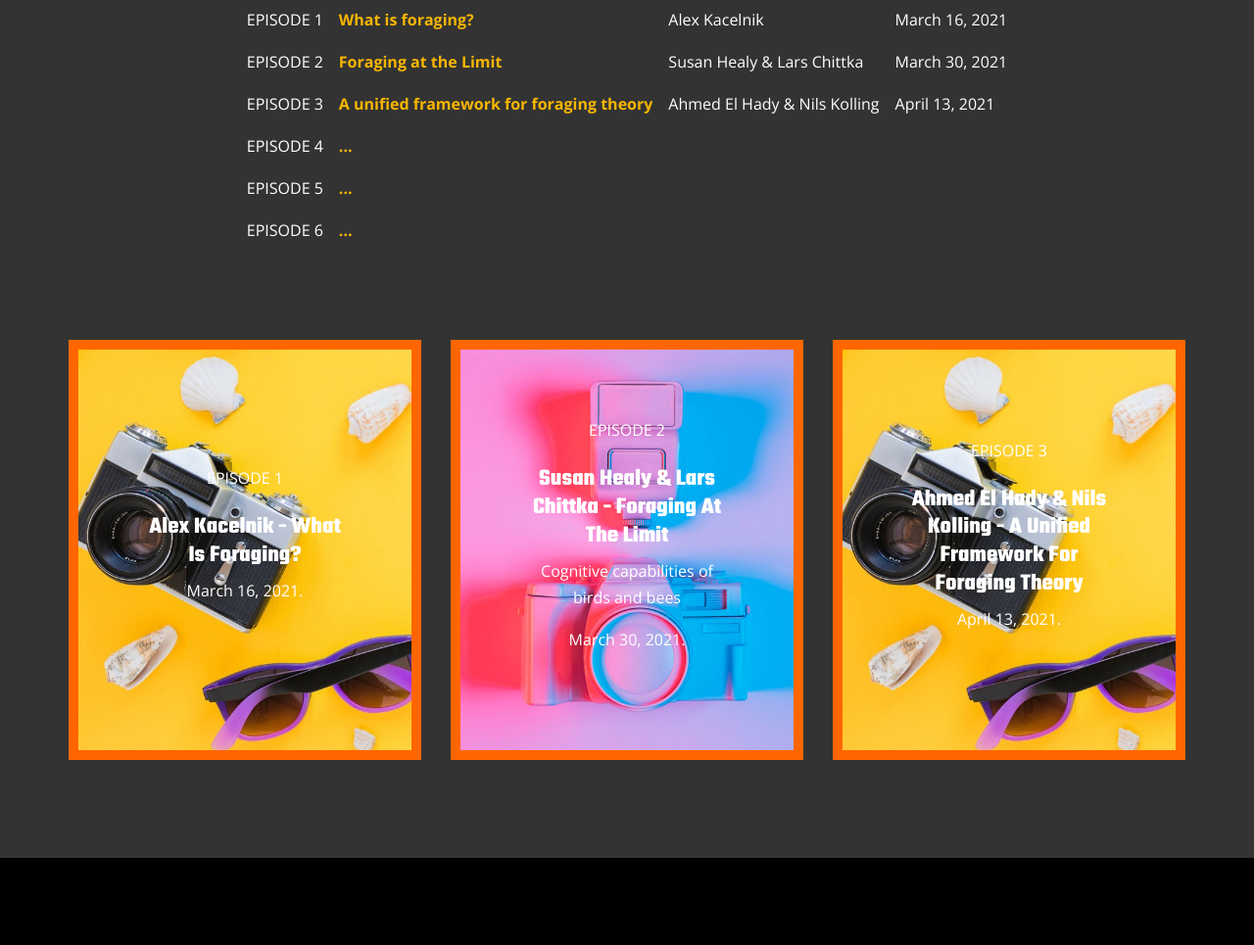
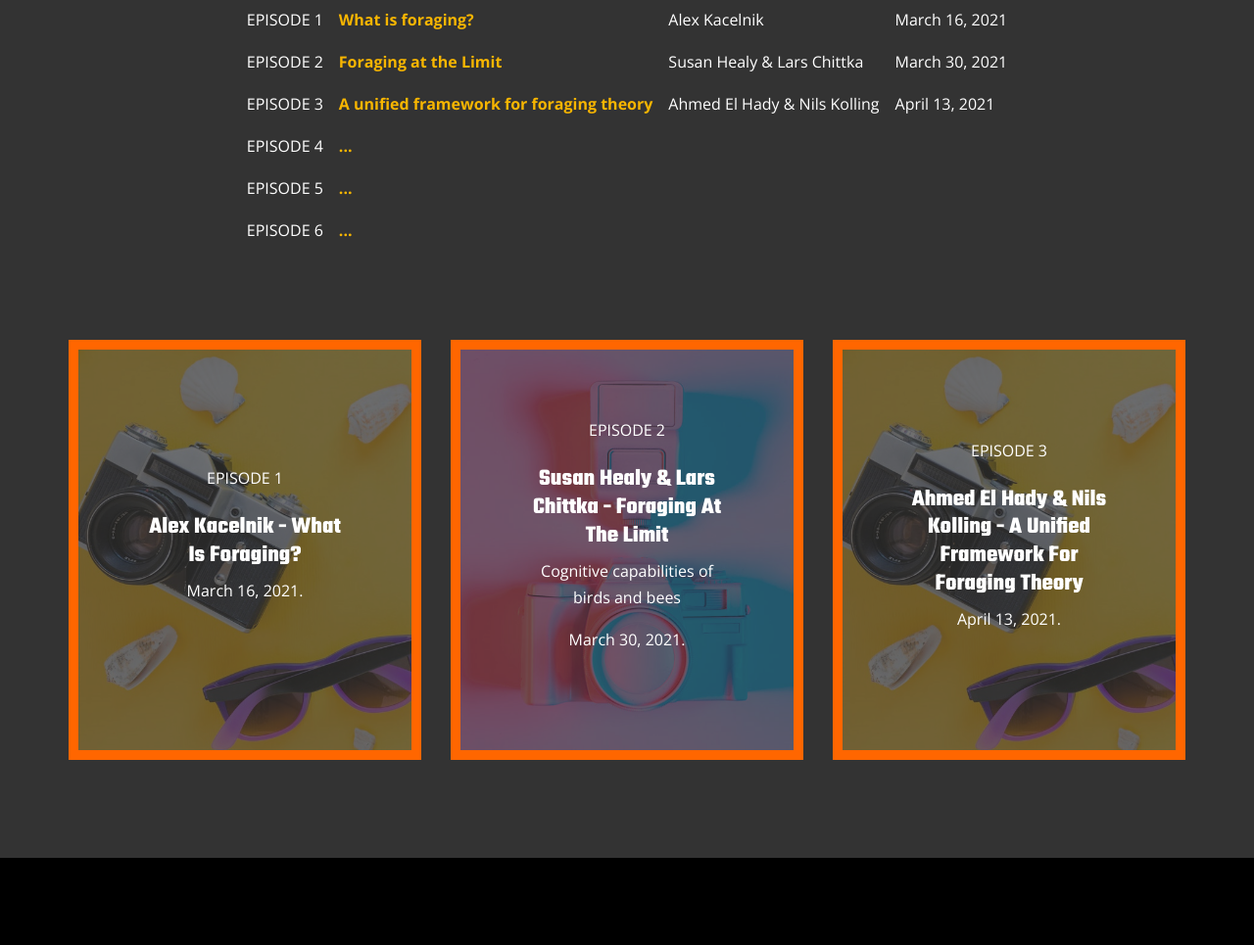
Before and after one commit to future-of-foraging-seminars/future-of-foraging-seminars.github.io, a PHP site: page / in a window 1280 px wide. Shown: the part 1165-2130 px from the top of the page at 98% size. Run offline with PHP 8.4, Linux system fonts and the light colour scheme.

Commit message:
filter poster images, remove effect on hover

```diff
--- a/css/style.css
+++ b/css/style.css
@@ -852,6 +852,12 @@ body.mobile-nav-active #mobile-nav-toggle {
   text-align: right;
 }
 
+.posterimg{
+  opacity: 0.3;
+  filter: alpha(opacity=80); /* msie */
+  background-color: #000;
+}
+
 /*----------------------------------------------------*/
 /* Start Blog Area css
 ============================================================================================ */
@@ -917,7 +923,10 @@ body.mobile-nav-active #mobile-nav-toggle {
       .single-blog h4 {
         margin-bottom: 8px; } }
   .single-blog:hover img {
-    transform: scale(1.1); }
+    transform: scale(1.1);
+    opacity: 0.9;
+    background-color: #000;
+   }
 
 .single-blog .meta-top a:first-child {
   margin-right: 3px; }
--- a/index.html
+++ b/index.html
@@ -222,7 +222,7 @@
                 <div class="col-md-6 col-lg-6 col-xl-4">
                     <div class="single-blog style_two border_one">
                         <div class="thumb">
-                            <img class="img-fluid" src="img/episodes/1.jpg" alt="">
+                            <img class="img-fluid posterimg" src="img/episodes/1.jpg" alt="">
                         </div>
                         <div class="short_details text-center ">
 
@@ -242,7 +242,7 @@
                 <div class="col-md-6 col-lg-6 col-xl-4">
                     <div class="single-blog style_two border_one">
                         <div class="thumb">
-                            <img class="img-fluid" src="img/episodes/2.jpg" alt="">
+                            <img class="img-fluid posterimg" src="img/episodes/2.jpg" alt="">
                         </div>
                         <div class="short_details text-center ">
 
@@ -263,7 +263,7 @@
                 <div class="col-md-6 col-lg-6 col-xl-4">
                     <div class="single-blog style_two border_one">
                         <div class="thumb">
-                            <img class="img-fluid" src="img/episodes/1.jpg" alt="">
+                            <img class="img-fluid posterimg" src="img/episodes/1.jpg" alt="">
                         </div>
                         <div class="short_details text-center ">
 
```
